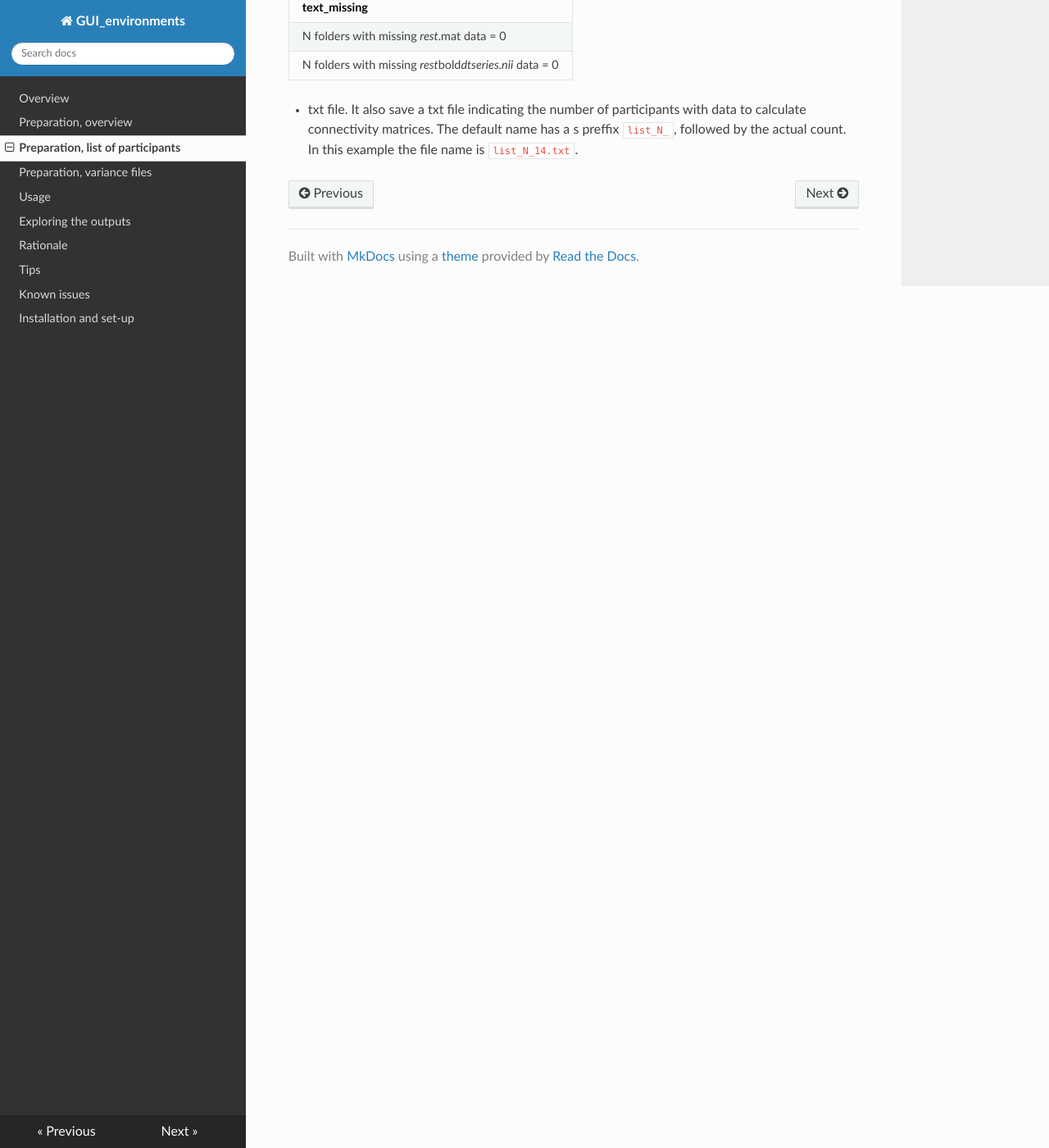
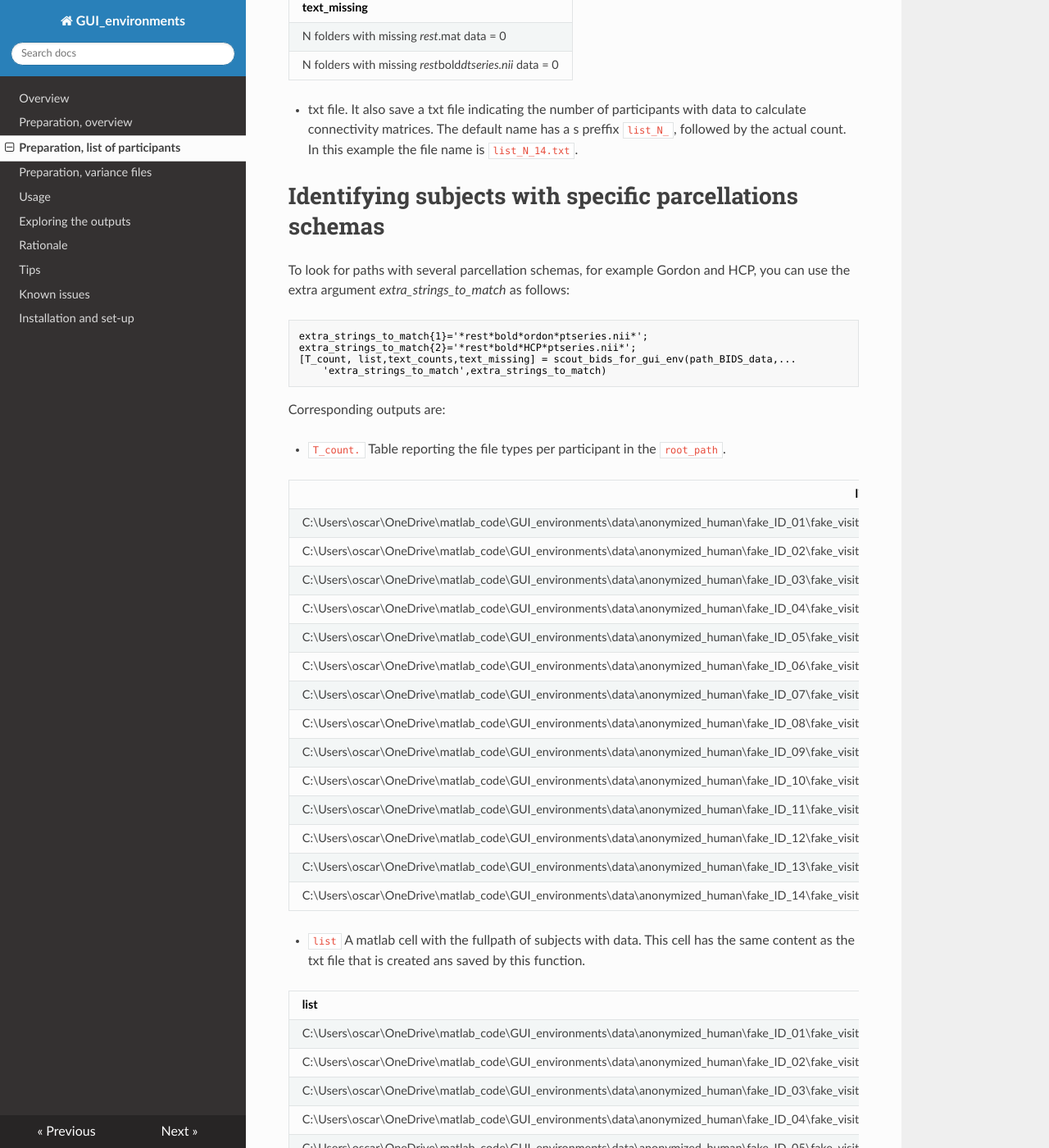
Before and after one commit to omiranda/GUI_environments_documentation, an MkDocs documentation site: the page built from docs/prep_list.md, in a window 1280 px wide and 1400 px high, scrolled down 2074 px. Shown: the whole window at 82% size. Built offline with MkDocs 1.6.1, drawn with Linux system fonts in a browser that asks for light colours; nearby versions of some CDN libraries; old or Windows-style settings are respelled for this version of MkDocs; some of the changed text lies outside the part shown.

Commit message:
Update prep_list.md

````diff
--- a/docs/prep_list.md
+++ b/docs/prep_list.md
@@ -1,4 +1,4 @@
-#  Get list of participants, explore folders and count files using `scout_bids_for_gui_env`
+#  Get list of participants, explore folders and count files using  the function `scout_bids_for_gui_env`
 
 To feed the GUI_environments you need a list of participants. This list can be generated using the function `scout_bids_for_gui_env`. This function will allow you to:
 
@@ -72,3 +72,80 @@ root_path='C:\Users\oscar\OneDrive\matlab_code\GUI_environments\data\anonymized_
 | N folders with missing *rest*bold*dtseries.nii* data = 0 |
 
 - txt file. It also save a txt file indicating the number of participants with data to calculate connectivity matrices. The default name has a s preffix `list_N_`, followed by the actual count. In this example the file name is `list_N_14.txt`.
+
+
+
+# Identifying subjects with specific parcellations schemas
+
+To look for paths with several parcellation schemas, for example Gordon and HCP, you can use the extra argument *extra_strings_to_match* as follows:
+
+```matlab
+extra_strings_to_match{1}='*rest*bold*ordon*ptseries.nii*';
+extra_strings_to_match{2}='*rest*bold*HCP*ptseries.nii*';
+[T_count, list,text_counts,text_missing] = scout_bids_for_gui_env(path_BIDS_data,...
+    'extra_strings_to_match',extra_strings_to_match)
+```
+
+Corresponding outputs are:
+
+- `T_count.` Table reporting the file types per participant in the `root_path`.
+
+| list_func | rest_star_mat | rest_bold_dtseries_nii_ | rest_bold_ordon_ptseries_nii_ | rest_bold_HCP_ptseries_nii_ |
+| --- :| --- :| --- :| --- :| --- :|
+| C:\Users\oscar\OneDrive\matlab_code\GUI_environments\data\anonymized_human\fake_ID_01\fake_visit_1\func | 1 | 1 | 1 | 1 |
+| C:\Users\oscar\OneDrive\matlab_code\GUI_environments\data\anonymized_human\fake_ID_02\fake_visit_1\func | 1 | 1 | 1 | 1 |
+| C:\Users\oscar\OneDrive\matlab_code\GUI_environments\data\anonymized_human\fake_ID_03\fake_visit_1\func | 1 | 1 | 1 | 1 |
+| C:\Users\oscar\OneDrive\matlab_code\GUI_environments\data\anonymized_human\fake_ID_04\fake_visit_1\func | 1 | 1 | 1 | 1 |
+| C:\Users\oscar\OneDrive\matlab_code\GUI_environments\data\anonymized_human\fake_ID_05\fake_visit_1\func | 1 | 1 | 1 | 1 |
+| C:\Users\oscar\OneDrive\matlab_code\GUI_environments\data\anonymized_human\fake_ID_06\fake_visit_1\func | 1 | 1 | 1 | 1 |
+| C:\Users\oscar\OneDrive\matlab_code\GUI_environments\data\anonymized_human\fake_ID_07\fake_visit_1\func | 1 | 1 | 1 | 1 |
+| C:\Users\oscar\OneDrive\matlab_code\GUI_environments\data\anonymized_human\fake_ID_08\fake_visit_1\func | 1 | 1 | 1 | 1 |
+| C:\Users\oscar\OneDrive\matlab_code\GUI_environments\data\anonymized_human\fake_ID_09\fake_visit_1\func | 1 | 1 | 1 | 1 |
+| C:\Users\oscar\OneDrive\matlab_code\GUI_environments\data\anonymized_human\fake_ID_10\fake_visit_1\func | 1 | 1 | 1 | 1 |
+| C:\Users\oscar\OneDrive\matlab_code\GUI_environments\data\anonymized_human\fake_ID_11\fake_visit_1\func | 1 | 1 | 1 | 1 |
+| C:\Users\oscar\OneDrive\matlab_code\GUI_environments\data\anonymized_human\fake_ID_12\fake_visit_1\func | 1 | 1 | 1 | 1 |
+| C:\Users\oscar\OneDrive\matlab_code\GUI_environments\data\anonymized_human\fake_ID_13\fake_visit_1\func | 1 | 1 | 1 | 1 |
+| C:\Users\oscar\OneDrive\matlab_code\GUI_environments\data\anonymized_human\fake_ID_14\fake_visit_1\func | 1 | 1 | 1 | 1 |
+
+
+- `list` A matlab cell with the fullpath of subjects with data. This cell has the same content as the txt file that is created ans saved by this function.
+
+| list |
+| :--- |
+| C:\Users\oscar\OneDrive\matlab_code\GUI_environments\data\anonymized_human\fake_ID_01\fake_visit_1 |
+| C:\Users\oscar\OneDrive\matlab_code\GUI_environments\data\anonymized_human\fake_ID_02\fake_visit_1 |
+| C:\Users\oscar\OneDrive\matlab_code\GUI_environments\data\anonymized_human\fake_ID_03\fake_visit_1 |
+| C:\Users\oscar\OneDrive\matlab_code\GUI_environments\data\anonymized_human\fake_ID_04\fake_visit_1 |
+| C:\Users\oscar\OneDrive\matlab_code\GUI_environments\data\anonymized_human\fake_ID_05\fake_visit_1 |
+| C:\Users\oscar\OneDrive\matlab_code\GUI_environments\data\anonymized_human\fake_ID_06\fake_visit_1 |
+| C:\Users\oscar\OneDrive\matlab_code\GUI_environments\data\anonymized_human\fake_ID_07\fake_visit_1 |
+| C:\Users\oscar\OneDrive\matlab_code\GUI_environments\data\anonymized_human\fake_ID_08\fake_visit_1 |
+| C:\Users\oscar\OneDrive\matlab_code\GUI_environments\data\anonymized_human\fake_ID_09\fake_visit_1 |
+| C:\Users\oscar\OneDrive\matlab_code\GUI_environments\data\anonymized_human\fake_ID_10\fake_visit_1 |
+| C:\Users\oscar\OneDrive\matlab_code\GUI_environments\data\anonymized_human\fake_ID_11\fake_visit_1 |
+| C:\Users\oscar\OneDrive\matlab_code\GUI_environments\data\anonymized_human\fake_ID_12\fake_visit_1 |
+| C:\Users\oscar\OneDrive\matlab_code\GUI_environments\data\anonymized_human\fake_ID_13\fake_visit_1 |
+| C:\Users\oscar\OneDrive\matlab_code\GUI_environments\data\anonymized_human\fake_ID_14\fake_visit_1 |
+
+- `text_counts`. Cell array showing a summary count of file *per* type/extension.
+
+| text_counts |
+| --- :|
+| N func = 14 |
+| N *rest*.mat = 14 |
+| N *rest*bold*dtseries.nii* = 14 |
+| N *rest*bold*ordon*ptseries.nii* = 14 |
+| N *rest*bold*HCP*ptseries.nii* = 14 |
+
+- `text_missing`. Cell array showing a summary count of missing files *per* type/extension.
+
+| text_missing |
+| --- :|
+| N folders with missing *rest*.mat data = 0 |
+| N folders with missing *rest*bold*dtseries.nii* data = 0 |
+| N folders with missing *rest*bold*ordon*ptseries.nii* data = 0 |
+| N folders with missing *rest*bold*HCP*ptseries.nii* data = 0 |
+
+- txt file. It also save a txt file indicating the number of participants with data to calculate connectivity matrices. The default name has a s preffix `list_N_`, followed by the actual count. In this example the file name is `list_N_14.txt`.
+
+# Identifying
````
